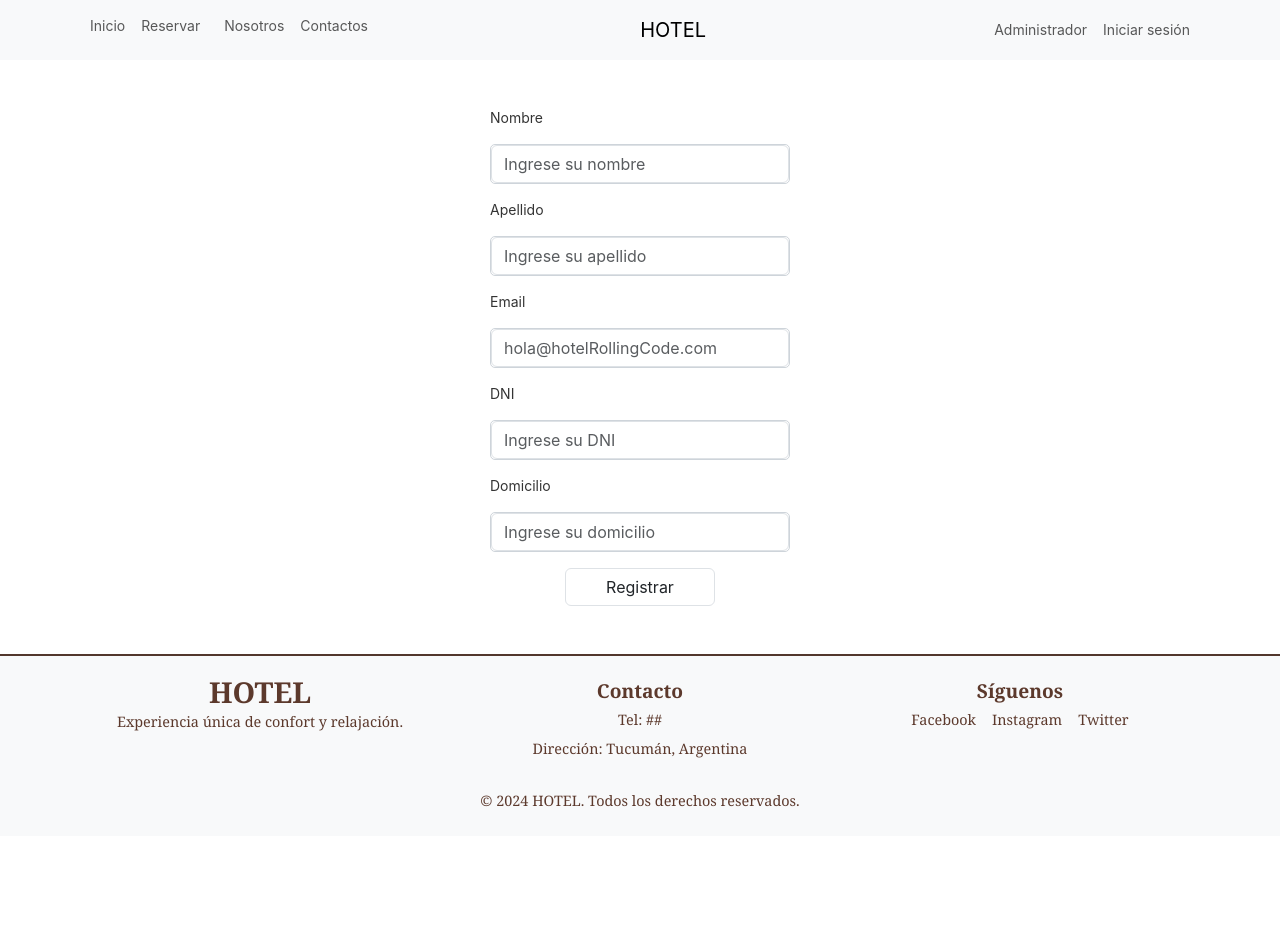
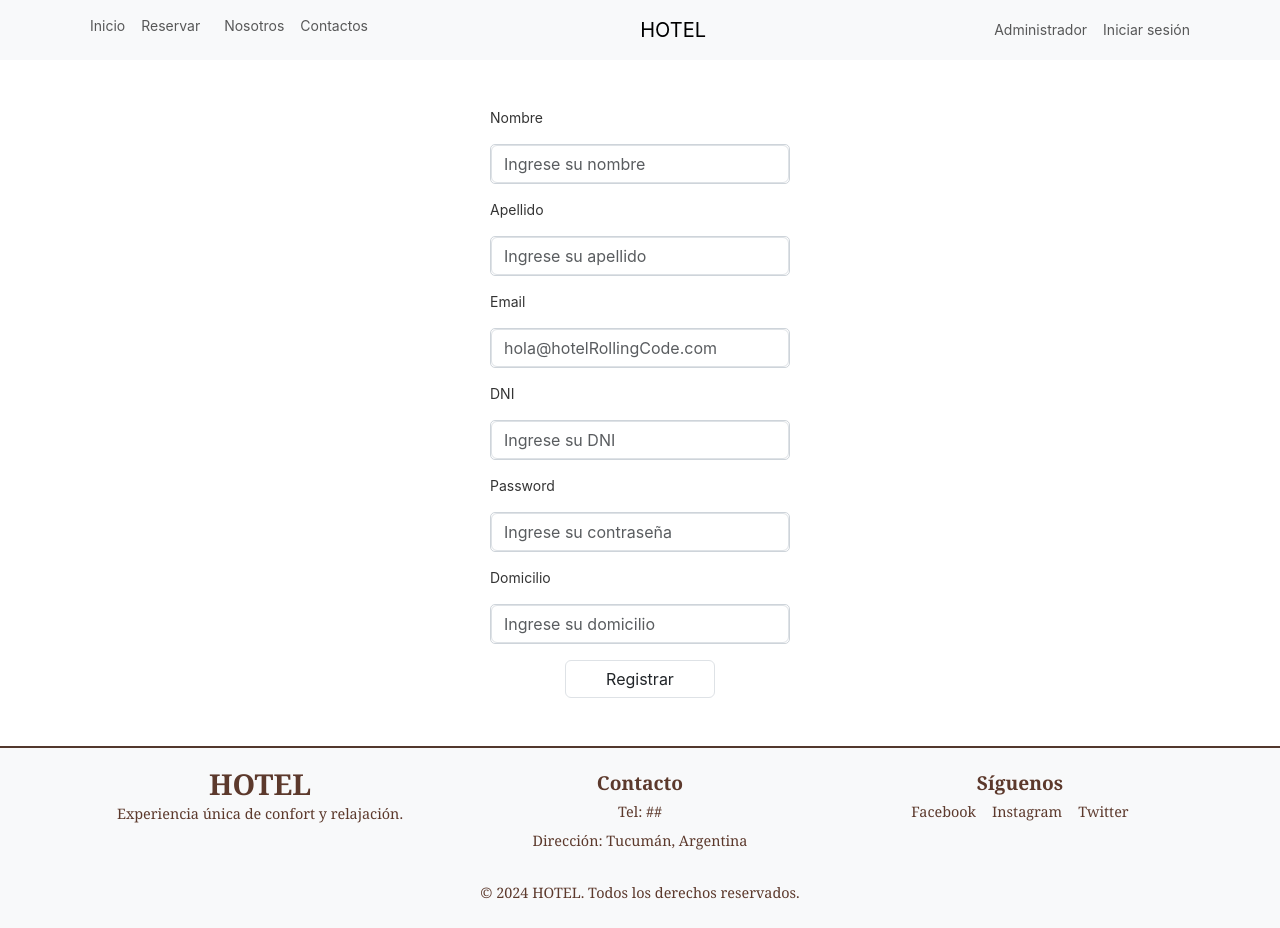
Before and after one commit to santinohamada/ProyectoFinal, a React (Vite) app: page /registro in a window 1280 px wide. Before the commit the page ends 836 px from the top, so only its background shows below. Built offline with nearby package versions, Linux system fonts and the light colour scheme; no server answers.

Commit message:
Agregue el campo password con su validacion

```diff
--- a/src/components/RegistrationForm/RegistrationForm.jsx
+++ b/src/components/RegistrationForm/RegistrationForm.jsx
@@ -2,10 +2,6 @@ import { Button, Form } from "react-bootstrap";
 import { useForm } from "react-hook-form";
 import Swal from "sweetalert2";
 import { registrarUsuariosAPI } from "../../helpers/queries";
-
-
-
-
 
 const RegistrationForm = () => {
   const {
@@ -15,36 +11,33 @@ const RegistrationForm = () => {
     reset,
   } = useForm();
 
-  const registrationAPI = async(usuario)=>{
+  const registrationAPI = async (usuario) => {
     try {
-        const respuesta = await registrarUsuariosAPI(usuario)
-        if(respuesta.status === 201){
+      const respuesta = await registrarUsuariosAPI(usuario);
+      if (respuesta.status === 201) {
         reset();
         Swal.fire({
           title: "Registro",
           text: `El usuario ${usuario.email}, fue registrado con exito.`,
-          icon: "success"
-        })
-        }
-        else{
+          icon: "success",
+        });
+      } else {
         Swal.fire({
           title: "Ocurrio un error",
           text: `No se pudo registrar el usuario ${usuario.email}, intente esta operación mas tarde `,
-                icon: "error"
+          icon: "error",
         });
       }
     } catch (error) {
-        console.error(error)
+      console.error(error);
     }
-  }
+  };
   return (
     <div className="componentePagina container d-flex flex-row align-items-center justify-content-center my-5">
-
       <Form onSubmit={handleSubmit(registrationAPI)} className="form-container">
         <Form.Group className="mb-3" controlId="formNombre">
           <Form.Label>Nombre</Form.Label>
           <div className="form-input-container">
-
             <Form.Control
               type="text"
               placeholder="Ingrese su nombre"
@@ -67,7 +60,6 @@ const RegistrationForm = () => {
         <Form.Group className="mb-3" controlId="formApellido">
           <Form.Label>Apellido</Form.Label>
           <div className="form-input-container">
-
             <Form.Control
               type="text"
               placeholder="Ingrese su apellido"
@@ -89,7 +81,6 @@ const RegistrationForm = () => {
         <Form.Group className="mb-3" controlId="formEmail">
           <Form.Label>Email</Form.Label>
           <div className="form-input-container">
-
             <Form.Control
               type="email"
               placeholder="hola@hotelRollingCode.com"
@@ -108,7 +99,6 @@ const RegistrationForm = () => {
         <Form.Group className="mb-3" controlId="formDni">
           <Form.Label>DNI</Form.Label>
           <div className="form-input-container">
-
             <Form.Control
               type="text"
               placeholder="Ingrese su DNI"
@@ -132,10 +122,36 @@ const RegistrationForm = () => {
           </div>
         </Form.Group>
 
+        <Form.Group className="mb-3" controlId="formPassword">
+          <Form.Label>Password</Form.Label>
+          <div className="form-input-container">
+            <Form.Control
+              type="password"
+              placeholder="Ingrese su contraseña"
+              {...register("dni", {
+                required: "La contraseña es requerida",
+                minLength: {
+                  value: 5,
+                  message: "Como minimo debe ingresar 5 caracteres",
+                },
+                maxLength: {
+                  value: 8,
+                  message: "Como maximo debe ingresar 8 caracteres",
+                },
+                pattern: {
+                  value: /^(?=.*\d)(?=.*[a-z])(?=.*[A-Z])(?=.*[a-zA-Z]).{5,8}$/,
+                  message:
+                    "La contraseña debe tener minimo 5 caracteres y maximo 8, debe contener numeros, letras, mayusculas y un caracter especial",
+                },
+              })}
+            />
+            {errors.dni && <span>{errors.dni.message}</span>}
+          </div>
+        </Form.Group>
+
         <Form.Group className="mb-3" controlId="formDomicilio">
           <Form.Label>Domicilio</Form.Label>
           <div className="form-input-container">
-
             <Form.Control
               type="text"
               placeholder="Ingrese su domicilio"
@@ -155,7 +171,12 @@ const RegistrationForm = () => {
           </div>
         </Form.Group>
 
-      <Button style={{ display: 'block', margin: '0 auto' }} variant="primary" type="submit" className="align-item-center btn w-50 bg-white text-dark border">
+        <Button
+          style={{ display: "block", margin: "0 auto" }}
+          variant="primary"
+          type="submit"
+          className="align-item-center btn w-50 bg-white text-dark border"
+        >
           Registrar
         </Button>
       </Form>
```
Lines whose indentation alone changed are shown as unchanged.
